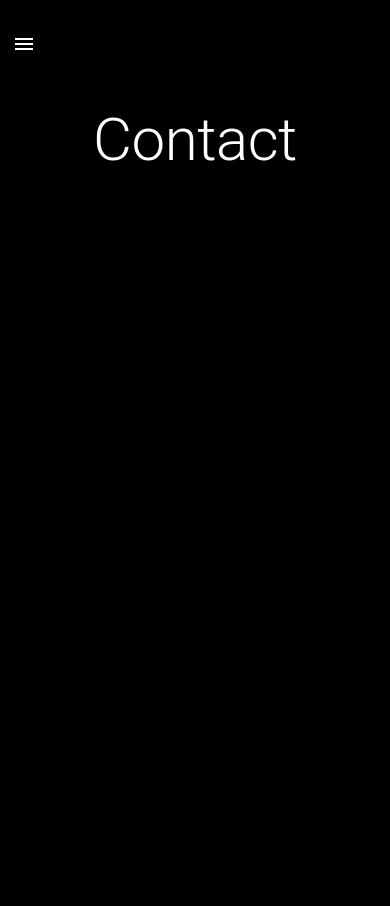
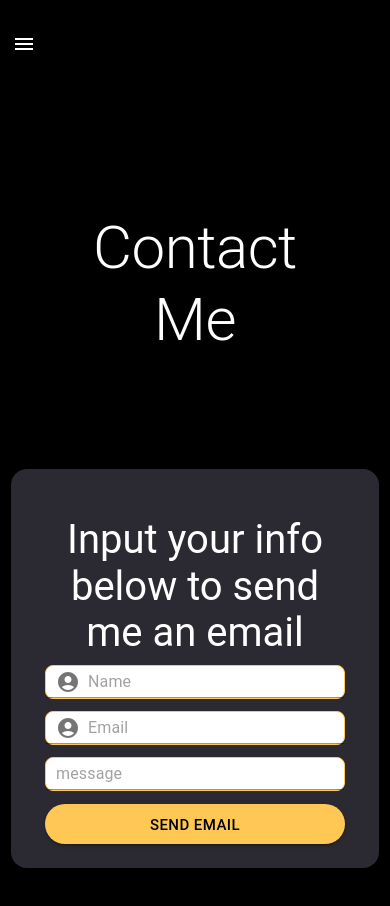
Before and after one commit to Tkogiah/portfolio-website-v3, a React (Create React App) app: page /contact in a window 390 px wide. Shown: the top 906 px of the page. Before the commit the page ends 844 px from the top, so only its background shows below. Built offline with nearby package versions, Linux system fonts and the light colour scheme; what @react-spring/parallax would draw is missing.

Commit message:
change default styles added dynamic rendering completed front end form

```diff
--- a/src/components/Navbar.js
+++ b/src/components/Navbar.js
@@ -142,7 +142,7 @@ export default function Navbar(props) {
               </a>
             </RowBox>
           </Typography>
-          <Box sx={{ display: { xs: 'none', sm: 'block' } }}>
+          <Box sx={{ display: { xs: 'none', sm: 'flex' } }}>
             {navItems.map((item) => (
               <Link to={`/${item === 'Home' ? '': item}`}>
               <Button key={navItems.indexOf(item)} sx={{ color: '#fff' }}>
--- a/src/components/styledComponents.js
+++ b/src/components/styledComponents.js
@@ -1,4 +1,4 @@
-import { Box, Icon } from "@mui/material";
+import { Box, Input, Button } from "@mui/material";
 import { styled } from "@mui/material/styles";
 import { ParallaxLayer } from "@react-spring/parallax";
 
@@ -19,6 +19,7 @@ export const LayoutBox = styled(Box)(({BGC}) => ({
     boxSizing: 'border-box',
     width: '100%',
     color: 'white',
+    textAlign: 'center'
 
 }))
 export const ColumnBox = styled(Box)(({BGC}) => ({
@@ -55,3 +56,22 @@ export const ParallaxPage = styled(ParallaxLayer)(({BGI}) => ({
     backgroundPosition: 'center',
     backgroundRepeat: 'no-repeat',
 }))
+
+export const PrimaryInput = styled(Input)(() => ({
+    textDecoration: 'none',
+    width: '100%',
+    backgroundColor: 'white',
+    margin: '1vh 0',
+    border: `1px solid ${MAIN_COLOR}`,
+    borderRadius: '8px',
+    paddingLeft: '10px'
+  }));
+
+  export const PrimaryButton = styled(Button)(() => ({
+    background: MAIN_COLOR,
+    color: 'black',
+    width: '300px',
+    fontSize: '15px',
+    paddingTop: '1vh',
+    borderRadius: '30px'
+  }));
--- a/src/components/styles.css
+++ b/src/components/styles.css
@@ -1,7 +1,6 @@
 * {
   margin: 0px;
   padding: 0px;
-  text-align: center;
 }
 html {
   /* background-color: #ffc754; */
@@ -15,6 +14,8 @@ body {
 .MuiDrawer-paperAnchorLeft {
   background-color: black !important;
 }
+
+
 @media screen and (max-width: 1280px) {
   .project-display {
     flex-direction: column !important;
@@ -34,6 +35,22 @@ body {
     text-decoration: none !important;
     color: white;
   }
+
+}
+@media screen and (max-width: 760px) {
+  .core-values {
+    flex-direction: column !important;
+    justify-content: center;
+    align-items: center;
+  }
+  .value {
+    justify-content: center !important;
+    text-align: center !important;
+    align-items: center !important;
+    padding: 1vh 10vw !important;
+    width: 100% !important;
+  }
+
 }
 
 /* Card flip in projects page */
--- a/src/pages/AboutInfo.js
+++ b/src/pages/AboutInfo.js
@@ -1,12 +1,12 @@
 export const aboutInfo =
     {
         Main: {
-            Title: '...I only wish I would have started sooner',
+            Title: 'About me',
             Description: "Back in college I took a basic coding class and had so much fun I promised myself that one day I would learn coding. I wasn't planning on making a career shift but during the summer of 2021 I came to a fork in the road in regards to my life and career path. The previous chapters of my life were forced to close and so I figured...why not? I am excited to learn and devlop and grow. This journey is just getting started and I only wish I would have started sooner!"
         },
         Values: {
             Honesty: "I think most would be hard pressed to find an ethos that carries with it a heavier weight than that of honesty. Despite the intrinsic value that most seem to internalize about honesty it is seemingly lacking in outward expression. I'll be honest about honesty: it's hard. And when faced with a need to reach for an empathetic justification of the difficulty therein, it doesn't take more than a moment for most to remember a time when falsifying or modifying information would make the relational or professional impact a bit more palatable. Pure honesty can hurt, it can hurt a lot. Despite the ethical quandary it seems that in my experience, honesty rarely has as much of a negative impact as dishonesty. Even still, when honesty does have a negative impact it seems that it is usually because it finds itself on the tail end of all the dishonesty that necessitated honesty in the first place. For that reason I devote the crux of my mental health work on radical honesty and accountability. This doesn't mean I lack the common sense to neglect social cordiality. It means when I make mistakes, offend, or do wrong, I own it. I strive to mitigate blame-shifting, minimization, and fault finding and adopt an attitude of extreme ownership.",
             Communication: "My first passion. As the youngest of five in an extroverted family environment, communication was the currency of attention. intellectual development was of little use until effective and competent communication laid the foundation for it. I believe there are few assets that compete with the power of a well formed sentence. It seems that history relays unequivocally that vision, military-expansion, revolution, religion, ethics, romance, literature, business, the sciences, and most para-cultural relics or technological advances were channeled via the medium of communication. As far as I can tell, the 'word' in its most abstract meaning is the greatest power that humans can harness. I would be dishonest if I said I have no desire to leave this world better than I came into it. For this reason I have consciously devoted my entire life to master communication. This devotion manifests itself in a variety of character traits and skills. High openness and curiosity allow me to be able to find common ground with almost anyone. Coupling that with a desire to understand and help others has privileged me with many opportunities to work with and serve others."
         },
-        Hobbies: ['Reading', 'Coding', 'Cooking', 'Building things']
+        Hobbies: ['Reading', 'Coding', 'Cooking', 'Building things', 'video games', 'religious studies', 'language', 'music',]
     }
--- a/src/pages/Contact.js
+++ b/src/pages/Contact.js
@@ -1,15 +1,88 @@
-import { Typography } from "@mui/material";
+import { Typography, FormControl, InputAdornment } from "@mui/material";
 import Navbar from "../components/Navbar";
+import { AccountCircle } from "@mui/icons-material";
 
-import { LayoutBox } from "../components/styledComponents";
+import { ColumnBox, LayoutBox, ProjectBox, PrimaryButton, PrimaryInput } from "../components/styledComponents";
+
+
 
 export default function Contact() {
     return (
         <LayoutBox>
             <Navbar />
-            <Typography variant="h2">
-                Contact
-            </Typography>
+            <LayoutBox sx={{justifyContent: 'center', padding: '6vw'}}>
+                <Typography variant="h2" sx={{padding: '10vh 15vw'}}>
+                    Contact Me
+                </Typography>
+                <ColumnBox sx={{
+                    justifyContent: 'center',
+                    alignItems: 'center',
+                    padding: '6vw'
+                }}>
+                    <ProjectBox BGC={'#2b2a33'}
+                    className='project-display'
+                    >
+                        <ColumnBox className="project-description" sx={{
+                            width: '100%',
+                            alignItems: 'center',
+                            justifyContent: 'center',
+                            padding: '25px 30px 0px 30px'
+                        }}>
+                            <Typography sx={{fontSize: '40px'}} variant="h3">
+                                Input your info below to send me an email
+                            </Typography>
+                            <ColumnBox className="form-text" sx={{
+                                width: '100%',
+                                textAlign: 'left',
+                                alignItems: 'left',
+                                justifyContent: 'left'
+                            }}>
+                                <FormControl  variant="standard"
+                                sx={{
+                                    display: 'flex',
+                                    justifyContent: 'center',
+                                    alignItems: 'center',
+                                    width: '100%',
+                                }}>
+                                    <PrimaryInput sx={{
+                                        display: 'felx',
+                                        textAlign: 'left',
+                                        justifyContent: 'left',
+                                        marginTop: '2vw'
+                                    }}
+                                        placeholder="Name"
+                                        id="name"
+                                        startAdornment={
+                                        <InputAdornment position="start">
+                                            <AccountCircle />
+                                        </InputAdornment>
+                                    }
+                                    />
+                                    <PrimaryInput sx={{marginTop: '1vw'}}
+                                        placeholder="Email"
+                                        id="email"
+                                        startAdornment={
+                                        <InputAdornment position="start">
+                                            <AccountCircle />
+                                        </InputAdornment>
+                                    }
+                                    />
+                                    <PrimaryInput sx={{marginTop: '1vw'}}
+                                        placeholder="message"
+                                        id="message"
+                                    />
+                                    <PrimaryButton sx={{marginTop: '1vw'}}
+                                        variant="contained"
+
+                                    >
+                                        send email
+                                    </PrimaryButton>
+                                </FormControl>
+                            </ColumnBox>
+                        </ColumnBox>
+                    </ProjectBox>
+                </ColumnBox>
+            </LayoutBox>
         </LayoutBox>
     )
 }
--- a/src/pages/Home.js
+++ b/src/pages/Home.js
@@ -17,7 +17,7 @@ const imageSix = 'sixth.png'
 
 export default function Homepage() {
     return (
-        <Box sx={{ margin: '0px', padding: '0px', position: 'realtive'}}>
+        <Box sx={{ margin: '0px', padding: '0px', position: 'realtive', textAlign: 'center'}}>
             <Parallax pages={3} style={{backgroundColor: 'black'}}>
                 <ParallaxPage BGI={imageOne}
                 offset={0}
--- a/src/pages/Projects.js
+++ b/src/pages/Projects.js
@@ -4,6 +4,7 @@ import Navbar from "../components/Navbar";
 
 import { ColumnBox, LayoutBox, RowBox, MAIN_COLOR, ProjectBox, ICON_STYLES } from "../components/styledComponents";
 import { projectList } from "./ProjectList";
+
 
 
 export default function Projects() {
```
Also changed, not shown: src/pages/About.js (+4 -20 lines).
